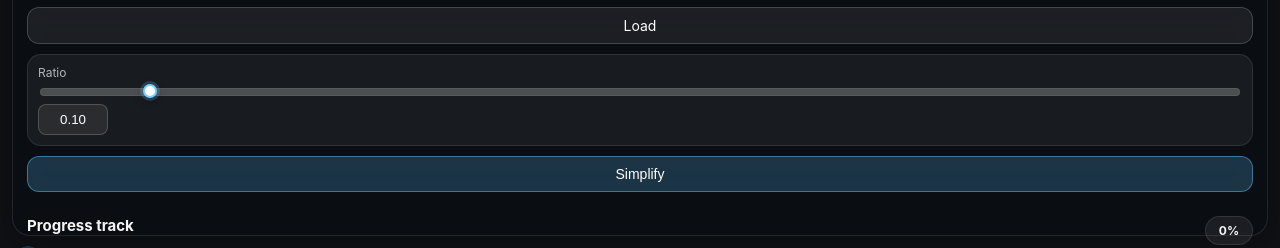
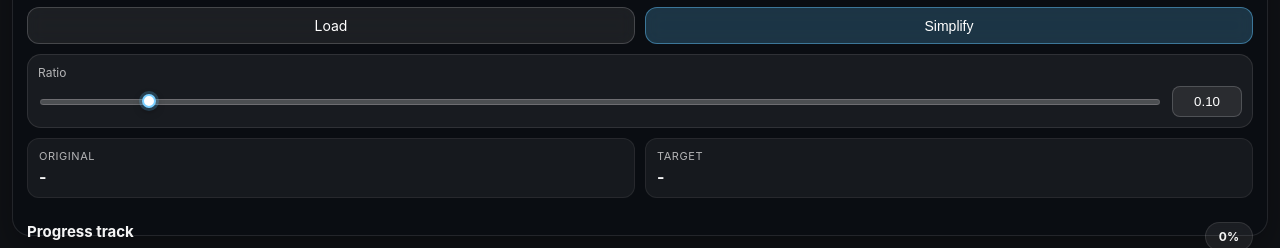
Before and after one commit to RongLiu-Leo/NanoGS, a plain HTML site: page index.html in a window 1280 px wide. Shown: the part 552-800 px from the top of the page. Drawn offline with nearby package versions, Linux system fonts and the light colour scheme.

Commit message:
Update index.html

```diff
--- a/index.html
+++ b/index.html
@@ -42,20 +42,37 @@
           </div>
 
           <div id="controls">
+            <div class="controls-row">
               <label class="file-btn">
                 Load
                 <input id="input-original" class="hidden-input" type="file" accept=".ply" />
               </label>
 
+              <button id="btn-simplify" class="btn btn-primary" type="button">Simplify</button>
+            </div>
+
             <div class="hyper-params">
               <div class="control-group control-group-wide">
+                <div class="control-group-header">
                   <label for="ratio">Ratio</label>
-                <input id="ratio" type="range" min="0.02" max="0.95" step="0.01" value="0.10" />
-                <input id="ratio-number" type="number" min="0.02" max="0.95" step="0.01" value="0.10" />
+                </div>
+                <div class="ratio-input-row">
+                  <input id="ratio" type="range" min="0.01" max="0.99" step="0.01" value="0.10" />
+                  <input id="ratio-number" type="number" min="0.01" max="0.99" step="0.01" value="0.10" />
+                </div>
               </div>
             </div>
 
-            <button id="btn-simplify" class="btn btn-primary" type="button">Simplify</button>
+            <div id="stats-grid">
+              <div class="stat">
+                <div class="stat-label">Original</div>
+                <div id="stat-original" class="stat-value">-</div>
+              </div>
+              <div class="stat">
+                <div class="stat-label">Target</div>
+                <div id="stat-target" class="stat-value">-</div>
+              </div>
+            </div>
           </div>
         </div>
 
@@ -73,17 +90,6 @@
           <div id="progress-bar-handle"></div>
         </div>
 
-        <div id="stats-grid">
-          <div class="stat">
-            <div class="stat-label">Original</div>
-            <div id="stat-original" class="stat-value">-</div>
-          </div>
-          <div class="stat">
-            <div class="stat-label">Target</div>
-            <div id="stat-target" class="stat-value">-</div>
-          </div>
-        </div>
-
         <div id="track-list"></div>
       </div>
     </aside>
```
Lines whose indentation alone changed are shown as unchanged.
